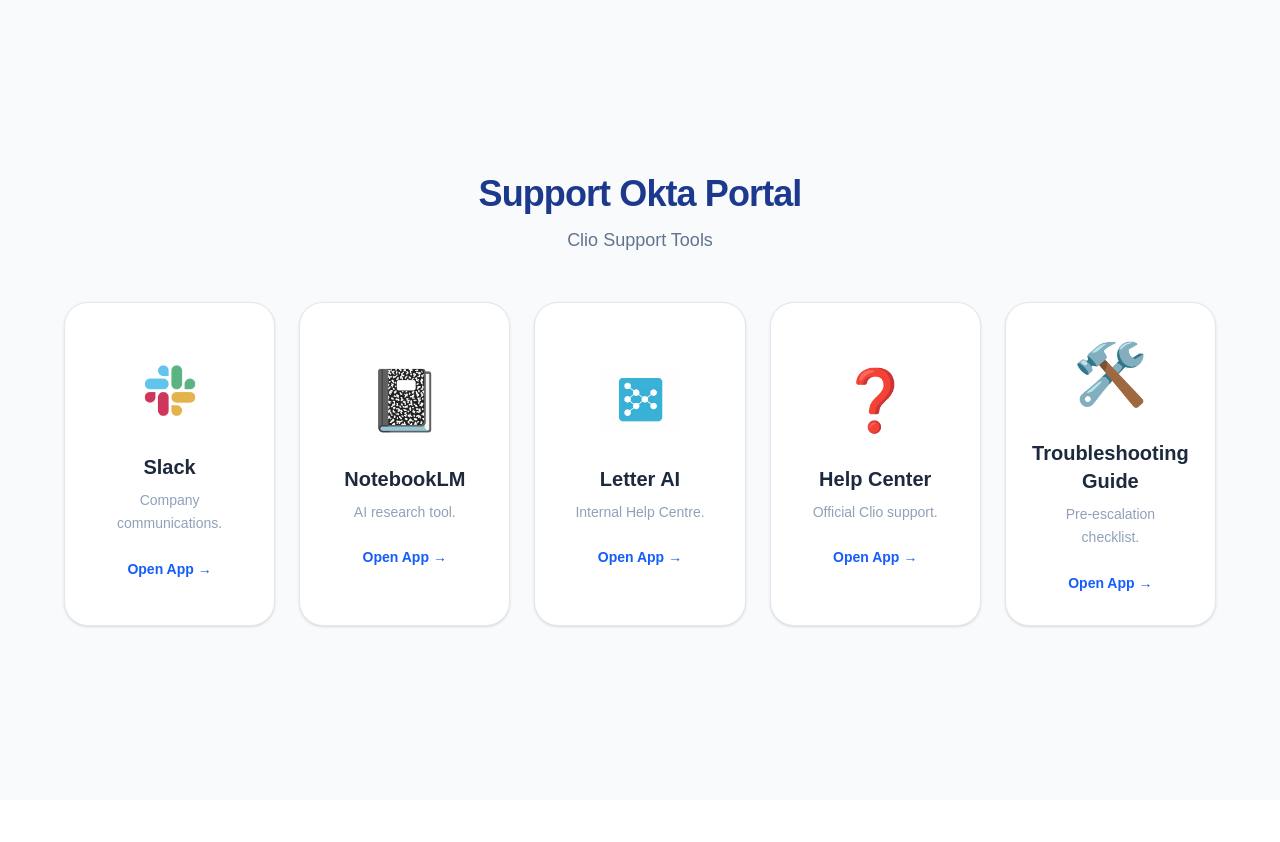
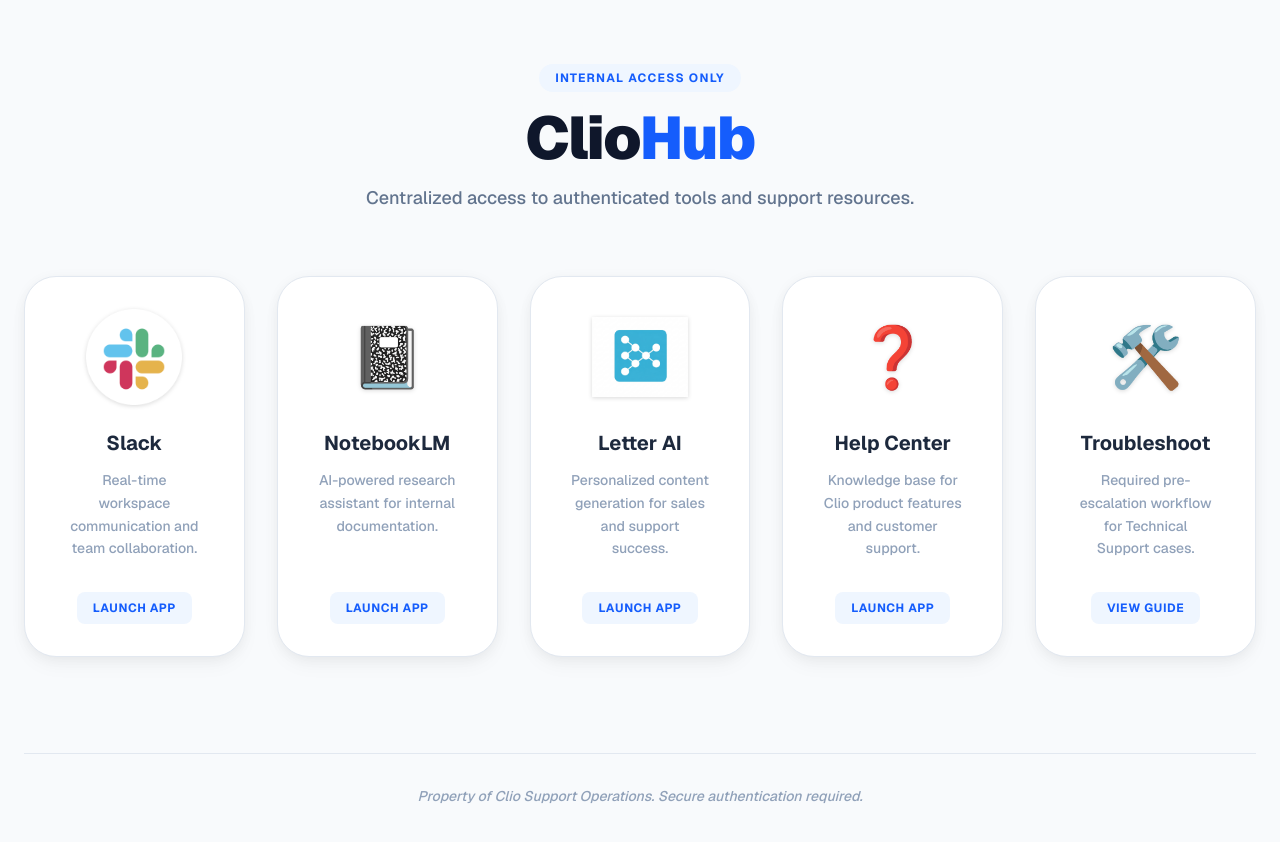
Before and after one commit to kajalbenharijan-TE/Clio-AI-Support-Portal, a Next.js app: page / in a window 1280 px wide. Shown: the top 842 px of the page. Before the commit the page ends 800 px from the top, so only its background shows below. Built offline with nearby package versions, Linux system fonts and the light colour scheme.

Commit message:
UI overhaul: Okta-style polish and improved alignment

```diff
--- a/app/page.tsx
+++ b/app/page.tsx
@@ -1,76 +1,101 @@
-export default function ClioPortal() {
+export default function ClioHub() {
   const apps = [
     {
       name: "Slack",
-      url: "https://clio.slack.com",
+      url: "https://clio.slack.com/ssb/signin/main/fallback",
       icon: "/Slack.png",
-      description: "Company communications."
+      description: "Real-time workspace communication and team collaboration."
     },
     {
       name: "NotebookLM",
       url: "https://notebooklm.google.com/",
       icon: "📓",
-      description: "AI research tool."
+      description: "AI-powered research assistant for internal documentation."
     },
     {
       name: "Letter AI",
       url: "https://app.letter.ai/sso/clio",
       icon: "/Letter_AI.png",
-      description: "Internal Help Centre."
+      description: "Personalized content generation for sales and support success."
     },
     {
       name: "Help Center",
       url: "https://help.clio.com",
       icon: "❓",
-      description: "Official Clio support."
+      description: "Knowledge base for Clio product features and customer support."
     },
     {
-      name: "Troubleshooting Guide",
+      name: "Troubleshoot",
       url: "/troubleshooting",
       icon: "🛠️",
-      description: "Pre-escalation checklist."
+      description: "Required pre-escalation workflow for Technical Support cases."
     }
   ];
   return (
-    <main className="min-h-screen bg-slate-50 p-8 flex items-center justify-center">
-      <div className="max-w-6xl w-full">
-        <header className="mb-12 text-center">
-          <h1 className="text-4xl font-extrabold text-blue-900 tracking-tight">Support Okta Portal</h1>
-          <p className="text-slate-500 mt-3 text-lg font-medium">Clio Support Tools</p>
+    // Background uses a very light slate to make white cards "pop"
+    <main className="min-h-screen bg-[#F8FAFC] py-16 px-6 antialiased font-sans">
+      <div className="max-w-7xl mx-auto">
+
+        {/* Header section with refined alignment */}
+        <header className="mb-16 text-center">
+          <div className="inline-block px-4 py-1.5 mb-4 text-xs font-bold tracking-widest text-blue-600 uppercase bg-blue-50 rounded-full">
+            Internal Access Only
+          </div>
+          <h1 className="text-5xl font-black text-slate-900 tracking-tight sm:text-6xl">
+            Clio<span className="text-blue-600">Hub</span>
+          </h1>
+          <p className="max-w-2xl mx-auto mt-4 text-lg text-slate-500 font-medium">
+            Centralized access to authenticated tools and support resources.
+          </p>
         </header>
 
-        <div className="grid grid-cols-1 sm:grid-cols-2 lg:grid-cols-5 gap-6">
+        {/* Improved Grid: centered and perfectly aligned */}
+        <div className="grid grid-cols-1 gap-8 md:grid-cols-2 lg:grid-cols-3 xl:grid-cols-5 justify-center">
           {apps.map((app) => (
             <a
               key={app.name}
               href={app.url}
               target={app.url.startsWith('http') ? "_blank" : "_self"}
               rel="noopener noreferrer"
-              className="group p-8 bg-white rounded-3xl shadow-sm border border-slate-200 hover:border-blue-500 hover:shadow-xl transition-all duration-300 text-center flex flex-col items-center justify-center"
+              className="group relative flex flex-col items-center p-8 bg-white border border-slate-200 rounded-[2rem] shadow-[0_2px_15px_-3px_rgba(0,0,0,0.07),0_10px_20px_-2px_rgba(0,0,0,0.04)] hover:shadow-[0_20px_25px_-5px_rgba(0,0,0,0.1),0_10px_10px_-5px_rgba(0,0,0,0.04)] hover:border-blue-400 transition-all duration-300 ease-out text-center"
             >
-              {/* THIS SECTION HANDLES THE LOGO VS EMOJI */}
-              <div className="mb-6 h-20 w-20 flex items-center justify-center transition-transform duration-300 group-hover:scale-110">
+              {/* Icon Container with fixed height for alignment */}
+              <div className="flex items-center justify-center w-24 h-24 mb-6 transition-transform duration-500 ease-in-out group-hover:scale-110">
                 {app.icon.startsWith('/') ? (
                   <img
                     src={app.icon}
                     alt={app.name}
-                    className="max-h-full max-w-full object-contain"
+                    className="max-h-full max-w-full object-contain filter drop-shadow-sm"
                   />
                 ) : (
-                  <span className="text-6xl">{app.icon}</span>
+                  <span className="text-6xl drop-shadow-sm">{app.icon}</span>
                 )}
               </div>
 
-              <h2 className="text-xl font-bold text-slate-800">{app.name}</h2>
-              <p className="text-sm text-slate-400 mt-2 leading-relaxed">{app.description}</p>
+              {/* Text Alignment */}
+              <div className="flex flex-col flex-grow">
+                <h2 className="text-xl font-bold text-slate-800 group-hover:text-blue-600 transition-colors">
+                  {app.name}
+                </h2>
+                <p className="mt-3 text-sm leading-relaxed text-slate-400 font-medium px-2">
+                  {app.description}
+                </p>
+              </div>
 
-              <div className="mt-6 text-blue-600 font-bold text-sm flex items-center gap-1 group-hover:gap-2 transition-all">
-                {app.name === "Troubleshoot" ? "View Guide" : "Open App"}
-                <span>→</span>
+              {/* Polished Button UI */}
+              <div className="mt-8 flex items-center justify-center px-4 py-2 text-xs font-bold uppercase tracking-wider text-blue-600 bg-blue-50 rounded-lg group-hover:bg-blue-600 group-hover:text-white transition-all duration-300">
+                {app.name === "Troubleshoot" ? "View Guide" : "Launch App"}
               </div>
             </a>
           ))}
         </div>
+
+        {/* Subtle Footer for that "Portal" feel */}
+        <footer className="mt-24 pt-8 border-t border-slate-200 text-center">
+          <p className="text-sm text-slate-400 font-medium italic">
+            Property of Clio Support Operations. Secure authentication required.
+          </p>
+        </footer>
       </div>
     </main>
   );
```
